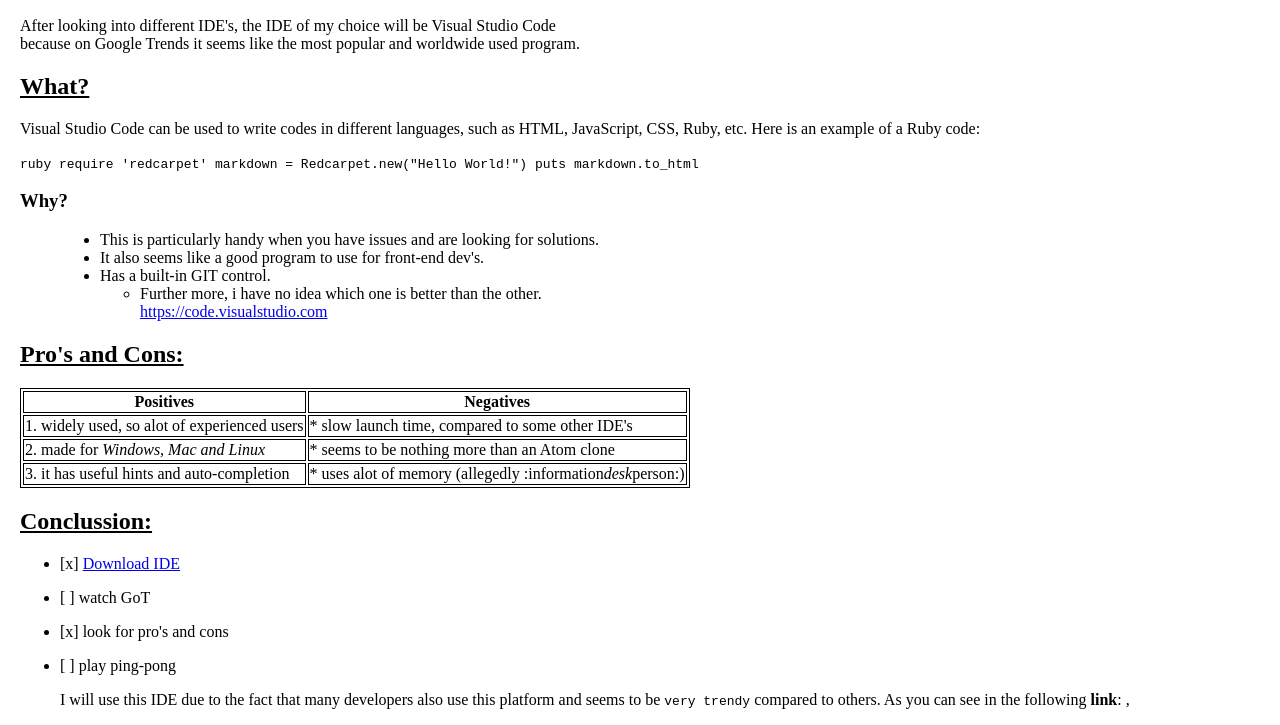
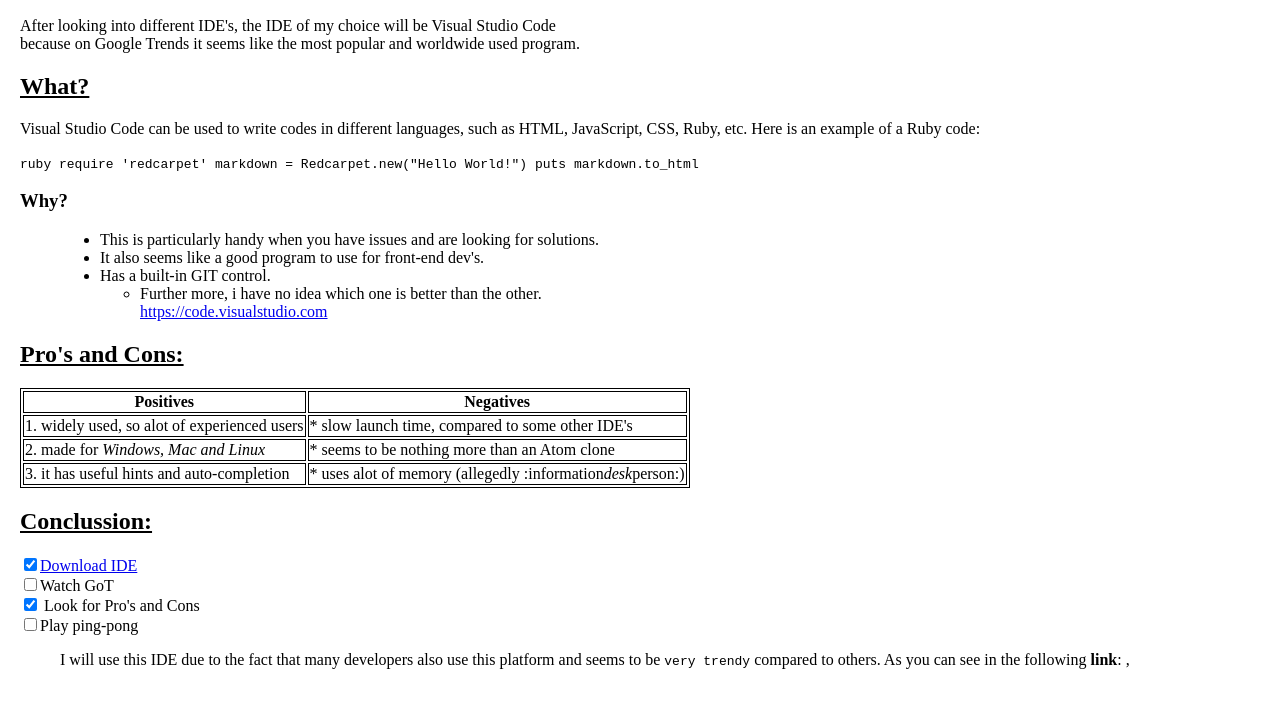
Before and after one commit to krisderycke/markdown-to-html, a plain HTML site: page index.html in a window 1280 px wide. Shown: the part 381-1106 px from the top of the page. Drawn offline with Linux system fonts and the light colour scheme.

Commit message:
added checkboxes

```diff
--- a/index.html
+++ b/index.html
@@ -74,18 +74,17 @@
           </table>
         <h2> Conclussion:  </h2>
 
+        <input type="checkbox" name="check" value="download" checked="checked"><a href="https://code.visualstudio.com/download">Download IDE</a><br>
+        <input type="checkbox" name="check" value="GoT">Watch GoT<br>
+        <input type="checkbox" name="check" value="Pros" checked="checked"> Look for Pro's and Cons<br>
+        <input type="checkbox" name="check" value="pingpong" >Play ping-pong<br>
         <ul>
-        <li><p>[x] <a href="https://code.visualstudio.com/download">Download IDE</a>  </p></li>
 
-        <li><p>[ ] watch GoT</p></li>
-
-        <li><p>[x] look for pro's and cons     </p></li>
-
-        <li><p>[ ] play ping-pong </p>
 
         <p>I will use this IDE due to the fact that many developers also use this platform and seems to be <code>very trendy</code> compared to others.
         As you can see in the following <strong>link</strong>: <a href= "https://trends.google.nl/trends/explore?geo=NL&amp;q=%2Fm%2F0134xwrk,%2Fm%2F0_x5x3g"></a>,</p></li>
         </ul>
+        <br>
 </body>
 
 </html>
```
